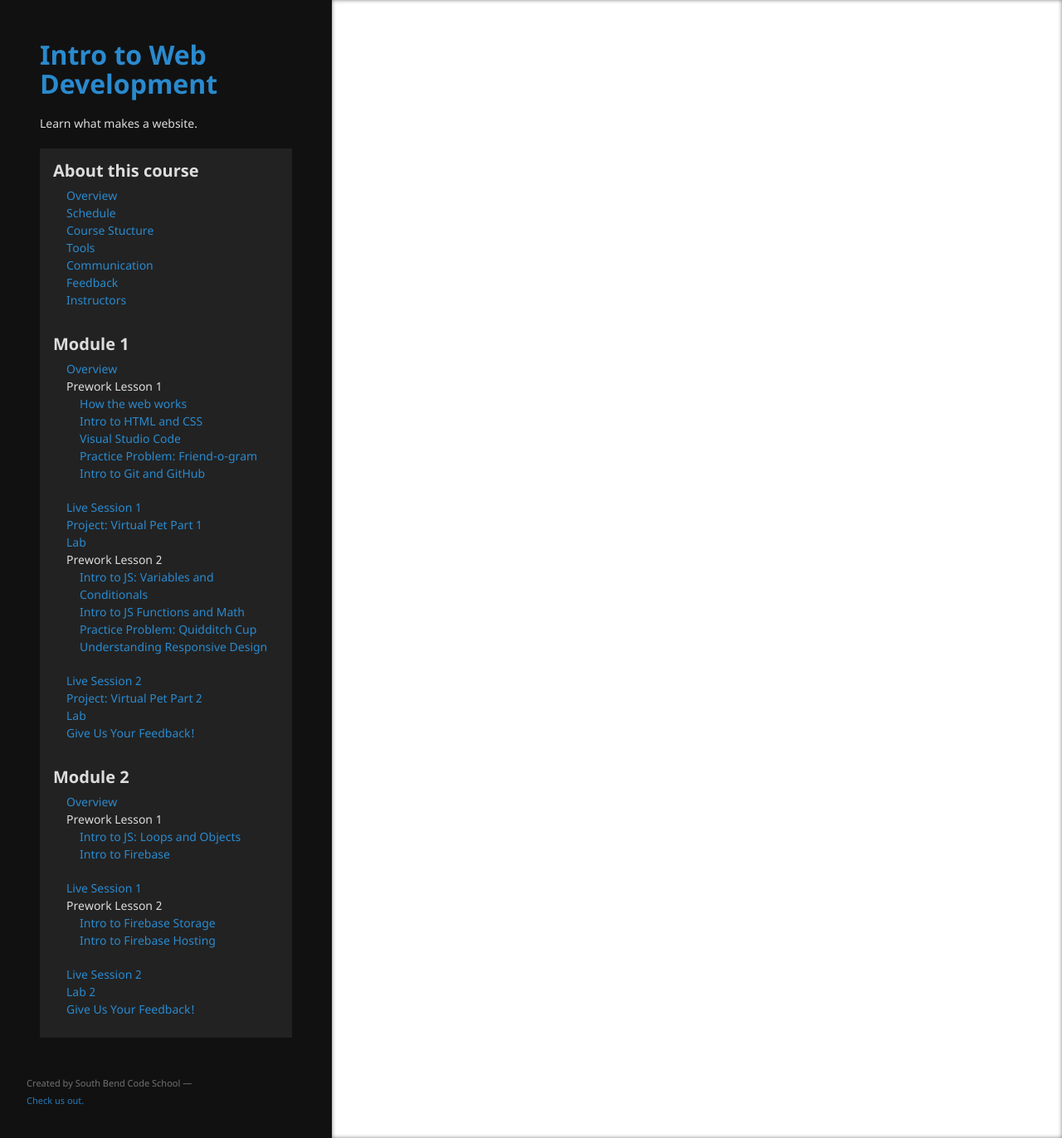
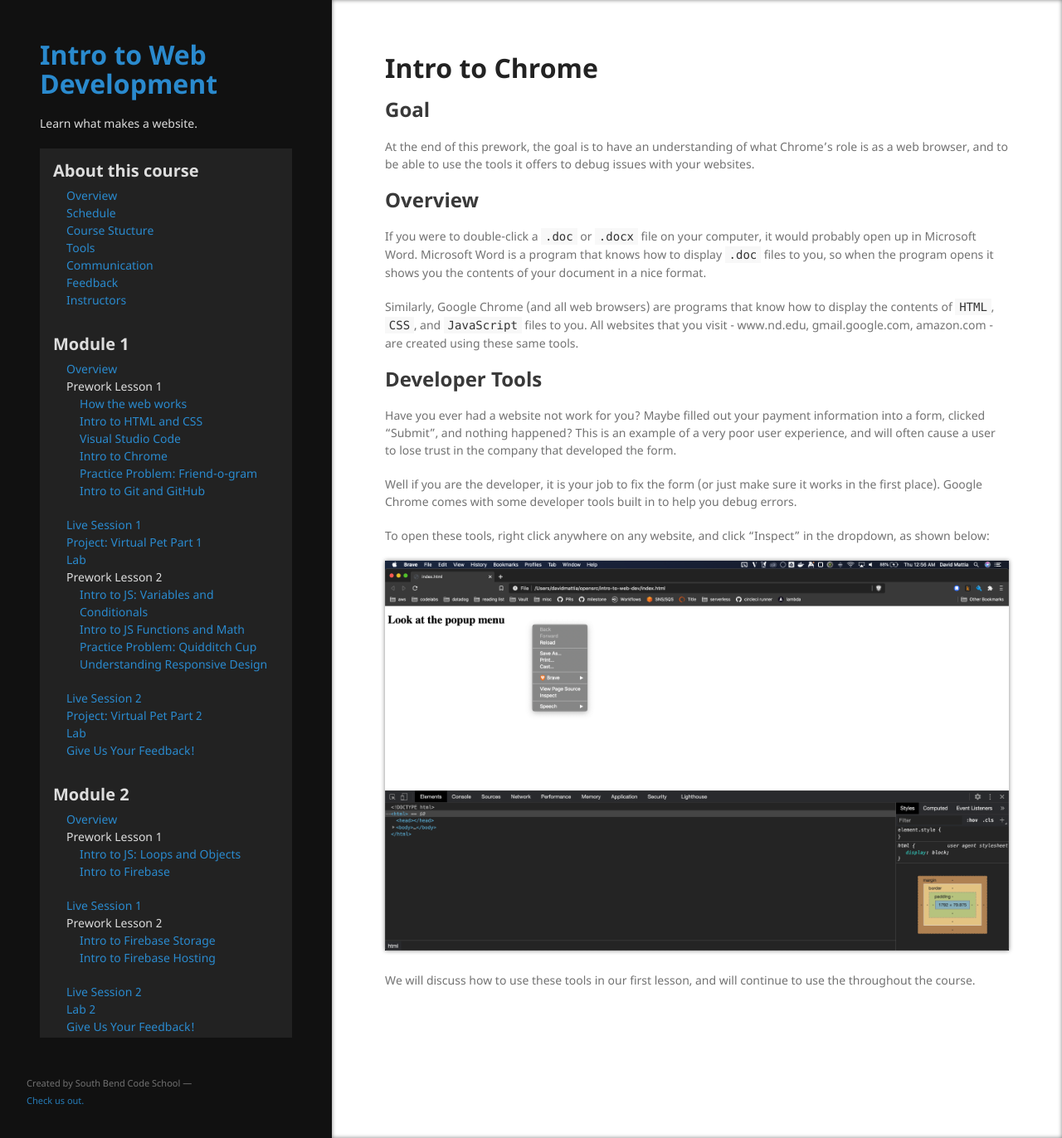
Before and after one commit to south-bend-code-works/intro-to-web-dev, a Jekyll site: the page built from lessons/module1/intro_to_chrome.md, in a window 1280 px wide and 1372 px high. Shown: the whole window at 83% size. Built offline with Jekyll 4.4.1, drawn with Linux system fonts in a browser that asks for light colours; our own code applies the rules of GitHub Pages for plain Markdown files.

Commit message:
Added intro to Chrome section

```diff
--- a/_layouts/default.html
+++ b/_layouts/default.html
@@ -57,6 +57,7 @@
                   <li><a href="{{ site.baseurl }}/lessons/module1/how_the_web_works.html">How the web works</a></li>
                   <li><a href="{{ site.baseurl }}/lessons/module1/intro_to_html_css.html">Intro to HTML and CSS</a></li>
                   <li><a href="{{ site.baseurl }}/lessons/module1/vs_code.html">Visual Studio Code</a></li>
+                  <li><a href="{{ site.baseurl }}/lessons/module1/intro_to_chrome.html">Intro to Chrome</a></li>
                   <li><a href="{{ site.baseurl }}/lessons/module1/friend-o-gram.html">Practice Problem: Friend-o-gram</a></li>
                   <li><a href="{{ site.baseurl }}/lessons/module1/intro_to_git.html">Intro to Git and GitHub</a></li>
                 </ul>
--- a/lessons/module1/intro_to_chrome.md
+++ b/lessons/module1/intro_to_chrome.md
@@ -1,3 +1,26 @@
 ---
 layout: default
 ---
+# Intro to Chrome
+
+## Goal
+
+At the end of this prework, the goal is to have an understanding of what Chrome's role is as a web browser, and to be able to use the tools it offers to debug issues with your websites.
+
+## Overview
+
+If you were to double-click a `.doc` or `.docx` file on your computer, it would probably open up in Microsoft Word. Microsoft Word is a program that knows how to display `.doc` files to you, so when the program opens it shows you the contents of your document in a nice format.
+
+Similarly, Google Chrome (and all web browsers) are programs that know how to display the contents of `HTML`, `CSS`, and `JavaScript` files to you. All websites that you visit - www.nd.edu, gmail.google.com, amazon.com - are created using these same tools.
+
+## Developer Tools
+
+Have you ever had a website not work for you? Maybe filled out your payment information into a form, clicked "Submit", and nothing happened? This is an example of a very poor user experience, and will often cause a user to lose trust in the company that developed the form.
+
+Well if you are the developer, it is your job to fix the form (or just make sure it works in the first place). Google Chrome comes with some developer tools built in to help you debug errors.
+
+To open these tools, right click anywhere on any website, and click "Inspect" in the dropdown, as shown below:
+
+![Dev Tools]({{ site.baseurl }}/assets/img/module1/chrome_developer_tools.png){: style="width:100%"}
+
+We will discuss how to use these tools in our first lesson, and will continue to use the throughout the course.
```
Also changed, not shown: assets/img/module1/chrome_developer_tools.png (added).
